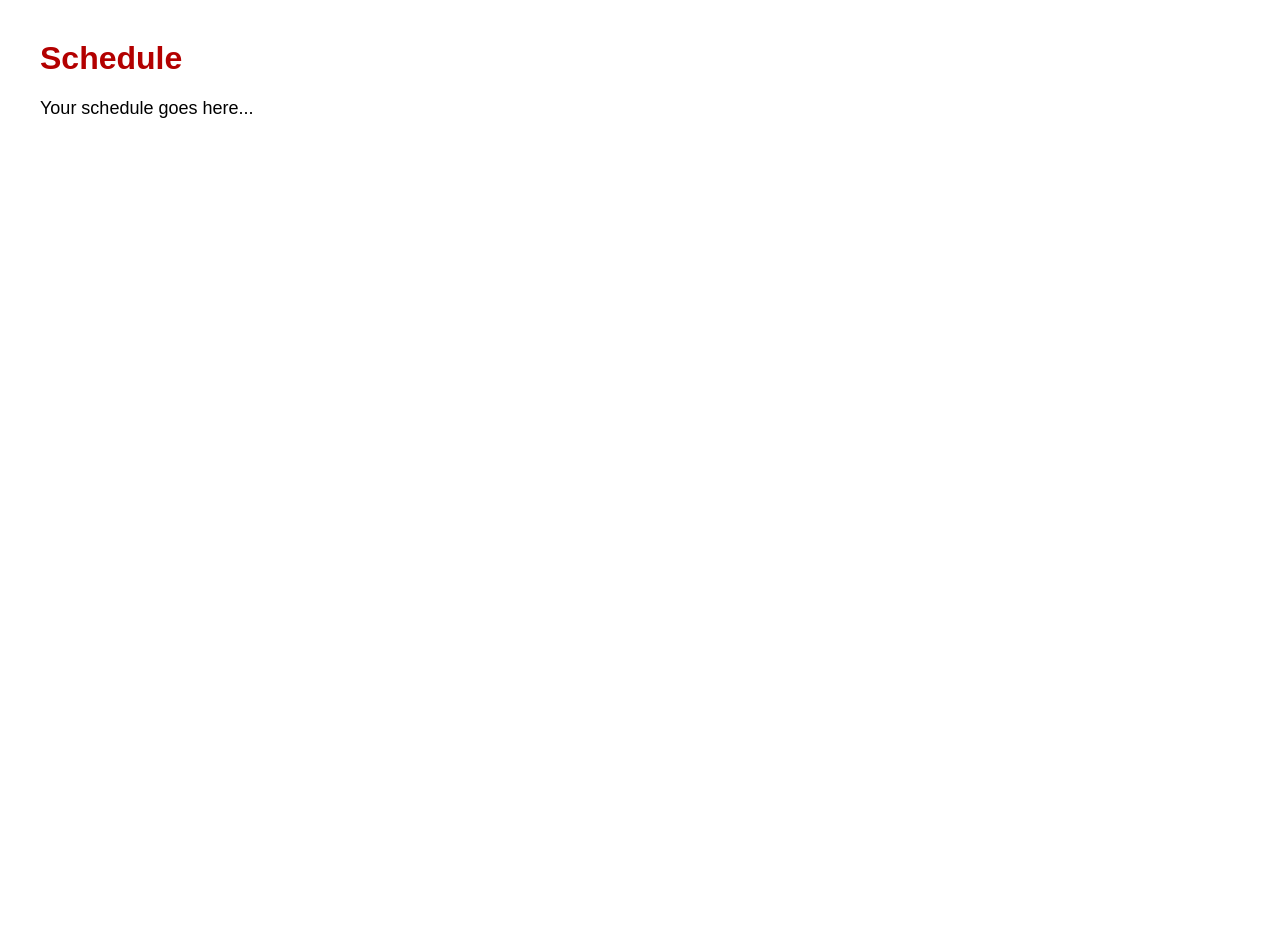
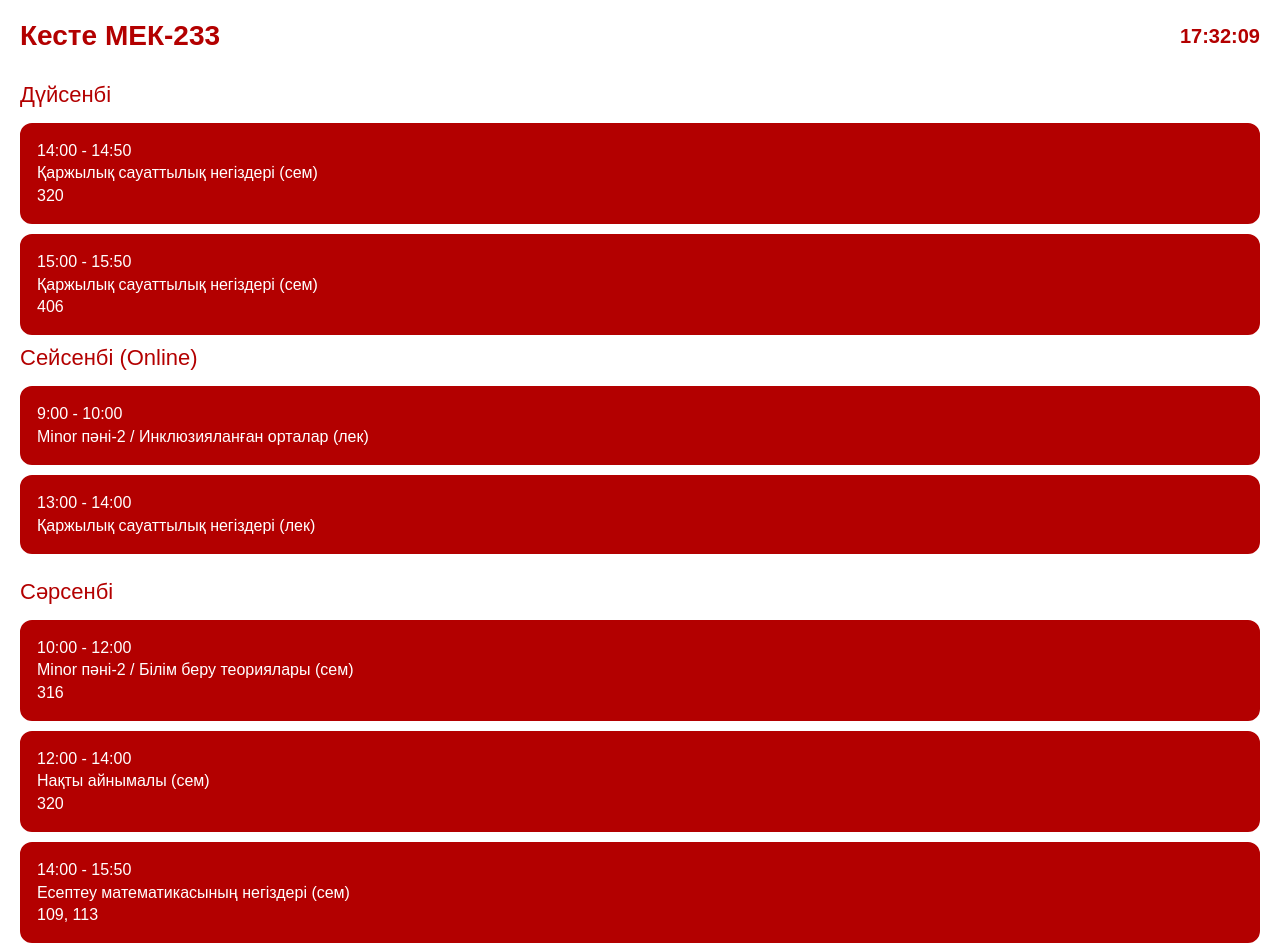
Before and after one commit to simplexo36-cloud/Worktap, a plain HTML site: page schedule.html in a window 1280 px wide. Shown: the top 946 px of the page. Before the commit the page ends 800 px from the top, so only its background shows below. Drawn offline with Linux system fonts and the light colour scheme.

Commit message:
Update schedule.html

```diff
--- a/schedule.html
+++ b/schedule.html
@@ -1,23 +1,115 @@
 <!DOCTYPE html>
-<html>
+<html lang="kk">
 <head>
-    <title>Schedule</title>
+  <meta charset="UTF-8">
+  <meta name="viewport" content="width=device-width, initial-scale=1.0">
+  <title>Кесте МЕК-233</title>
   <style>
     body {
-            font-family: Arial;
-            margin: 40px;
+      margin: 0;
+      font-family: Arial, sans-serif;
       background: #ffffff;
+      color: #b30000;
+      padding: 20px;
     }
+
+    header {
+      display: flex;
+      justify-content: space-between;
+      align-items: center;
+      margin-bottom: 30px;
+    }
+
     h1 {
+      font-size: 28px;
+      margin: 0;
+    }
+
+    #clock {
+      font-size: 20px;
+      font-weight: bold;
       color: #b30000;
     }
-        p {
-            font-size: 18px;
+
+    .day {
+      margin-bottom: 25px;
+    }
+
+    .day-title {
+      font-size: 22px;
+      margin-bottom: 15px;
+      color: #b30000;
+    }
+
+    .lesson {
+      margin-bottom: 10px;
+      padding: 15px;
+      border-radius: 12px;
+      font-size: 16px;
+      line-height: 1.4;
+      background: #b30000;
+      color: #ffffff;
+      border: 2px solid #b30000;
     }
   </style>
 </head>
 <body>
-    <h1>Schedule</h1>
-    <p>Your schedule goes here...</p>
+  <header>
+    <h1>Кесте МЕК-233</h1>
+    <div id="clock">00:00:00</div>
+  </header>
+
+  <!-- Дүйсенбі -->
+  <div class="day">
+    <div class="day-title">Дүйсенбі</div>
+    <div class="lesson">14:00 - 14:50<br>Қаржылық сауаттылық негіздері (сем)<br>320</div>
+    <div class="lesson">15:00 - 15:50<br>Қаржылық сауаттылық негіздері (сем)<br>406</div>
+
+
+  <!-- Сейсенбі -->
+  <div class="day">
+    <div class="day-title">Сейсенбі (Online) </div>
+    <div class="lesson">9:00 - 10:00<br>Minor пәні-2 / Инклюзияланған орталар (лек)<br></div>
+    <div class="lesson">13:00 - 14:00<br>Қаржылық сауаттылық негіздері (лек)<br></div>
+  </div>
+
+  <!-- Сәрсенбі -->
+  <div class="day">
+    <div class="day-title">Сәрсенбі</div>
+    <div class="lesson">10:00 - 12:00<br>Minor пәні-2 / Білім беру теориялары (сем)<br>316</div>
+    <div class="lesson">12:00 - 14:00<br>Нақты айнымалы (сем)<br>320</div>
+    <div class="lesson">14:00 - 15:50<br>Есептеу математикасының негіздері (сем)<br>109, 113</div>
+
+  </div>
+
+  <!-- Бейсенбі -->
+  <div class="day">
+    <div class="day-title">Бейсенбі</div>
+    <div class="lesson">12:00 - 13:50<br>Интегралдық теңдеулер (сем)<br>316</div>
+    <div class="lesson">14:00 - 14:50<br>Нақты айнымалы (лек)<br>221</div>
+    <div class="lesson">17:00 - 17:50<br>Интегралдық теңдеулер (лек)<br>319</div>
+    <div class="lesson">18:00 - 18:50<br>Есептеу математикасының негіздері (лек)<br>221</div>
+  </div>
+
+  <!-- Жұма -->
+  <div class="day">
+    <div class="day-title">Жұма</div>
+    <div class="lesson">10:00 - 11:00<br>Минор 1  (лек)<br>(Online)</div>
+    <div class="lesson">14:00 - 16:00<br>Минор 1 (сем)<br>115, 107</div>
+  </div>
+
+
+
+  <script>
+    function updateClock() {
+      const now = new Date();
+      let h = String(now.getHours()).padStart(2, '0');
+      let m = String(now.getMinutes()).padStart(2, '0');
+      let s = String(now.getSeconds()).padStart(2, '0');
+      document.getElementById('clock').innerText = `${h}:${m}:${s}`;
+    }
+    setInterval(updateClock, 1000);
+    updateClock();
+  </script>
 </body>
 </html>
```
Lines whose indentation alone changed are shown as unchanged.
